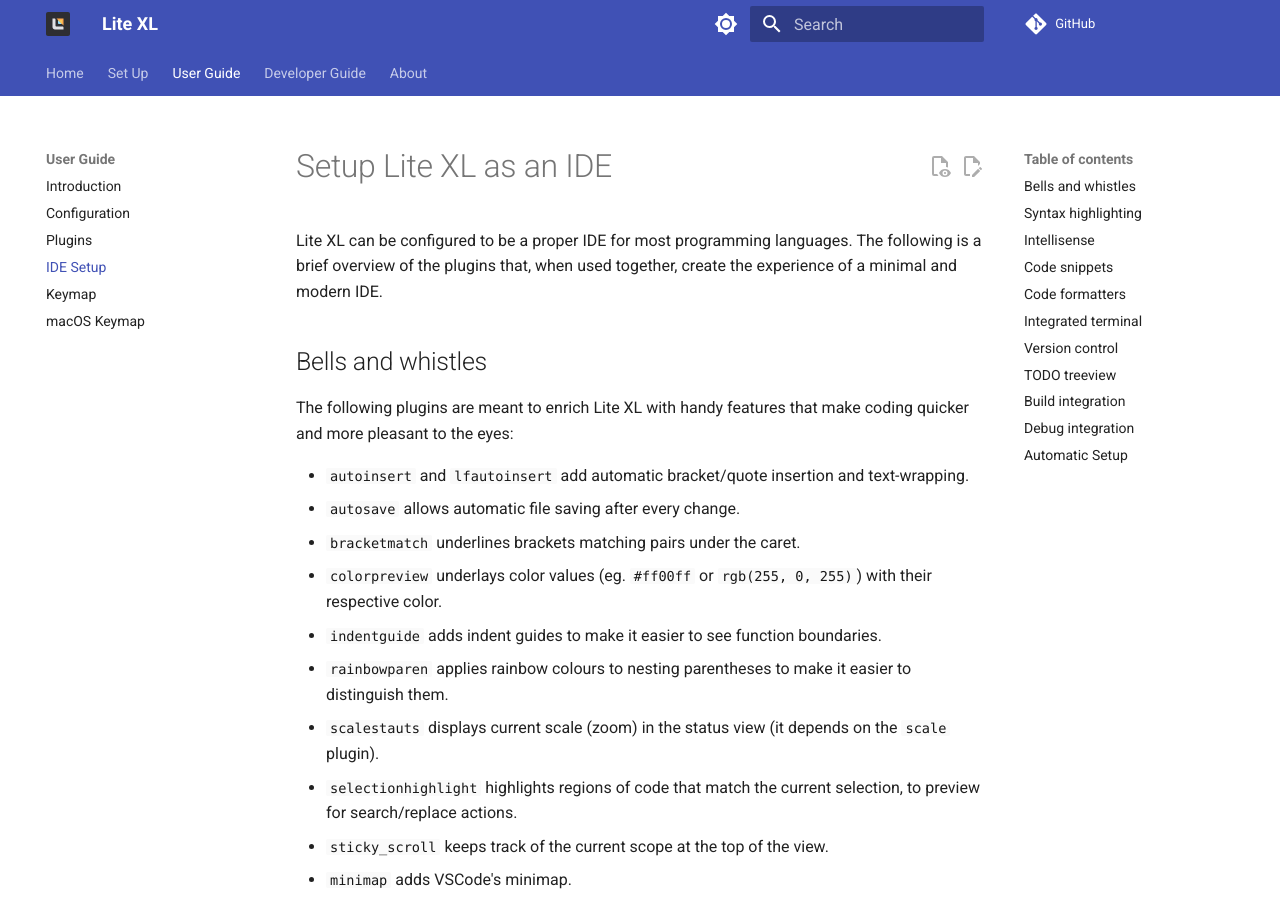
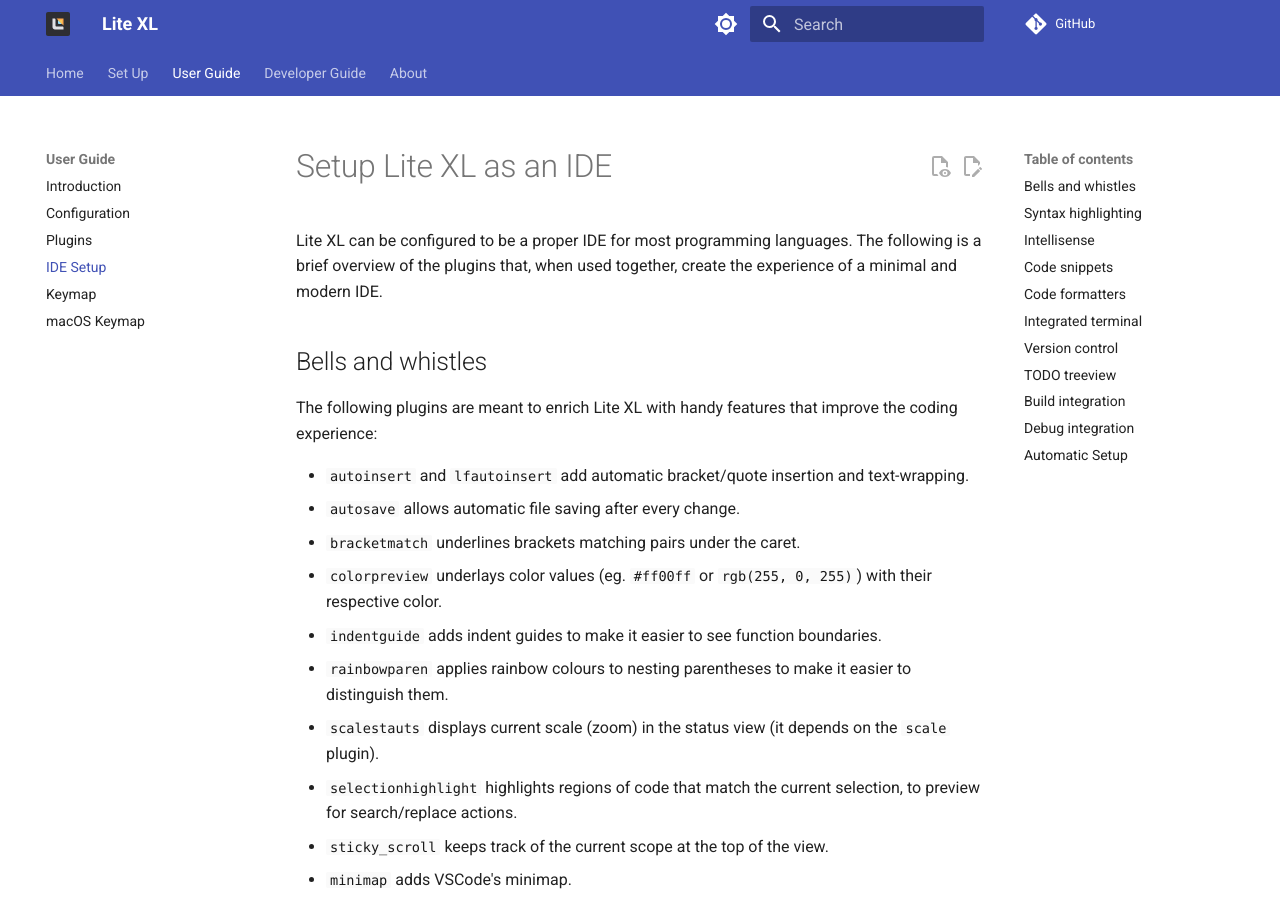
Before and after one commit to lite-xl/lite-xl.github.io, an MkDocs documentation site: the page built from docs/user-guide/ide-setup.md, in a window 1280 px wide and 900 px high. Built offline with MkDocs 1.6.1 and Material for MkDocs 9.7.7, drawn with Linux system fonts in a browser that asks for light colours; some web fonts are replaced; comment, search, counter and statistics services are not loaded; the version menu is left out.

Commit message:
Update docs/user-guide/ide-setup.md
Co-authored-by: Takase <20792268+takase1121@users.noreply.github.com>

```diff
--- a/docs/user-guide/ide-setup.md
+++ b/docs/user-guide/ide-setup.md
@@ -8,7 +8,8 @@
 The following is a brief overview of the plugins that, when used together, create the experience of a minimal and modern IDE.
 
 ## Bells and whistles
-The following plugins are meant to enrich Lite XL with handy features that make coding quicker and more pleasant to the eyes:
+The following plugins are meant to enrich Lite XL with handy features that improve
+the coding experience:
 
 - `autoinsert` and `lfautoinsert` add automatic bracket/quote insertion and text-wrapping.
 - `autosave` allows automatic file saving after every change.
```
